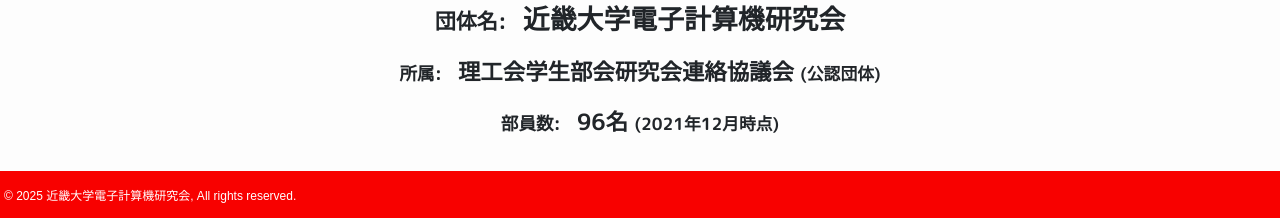
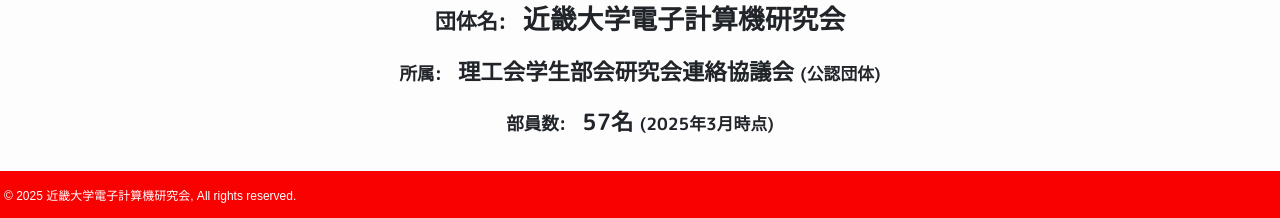
Before and after one commit to kindai-csg/csg-hp, a Jekyll site: the page built from pages/about.md, in a window 1280 px wide. Shown: the part 1748-1966 px from the top of the page. Built offline with Jekyll 4.4.1, drawn with Linux system fonts in a browser that asks for light colours; some web fonts are replaced.

Commit message:
Update about.md

```diff
--- a/pages/about.md
+++ b/pages/about.md
@@ -146,8 +146,8 @@
                 style="font-size: 0.75em">(公認団体)</span></span>
         </div>
         <div>
-            <span class="subtitle-heading">部員数<span>:</span></span><span class="subtitle-content">96名 <span
-                style="font-size: 0.75em">(2021年12月時点)</span></span>
+            <span class="subtitle-heading">部員数<span>:</span></span><span class="subtitle-content">57名 <span
+                style="font-size: 0.75em">(2025年3月時点)</span></span>
         </div>
     </div>
 </section>
```
